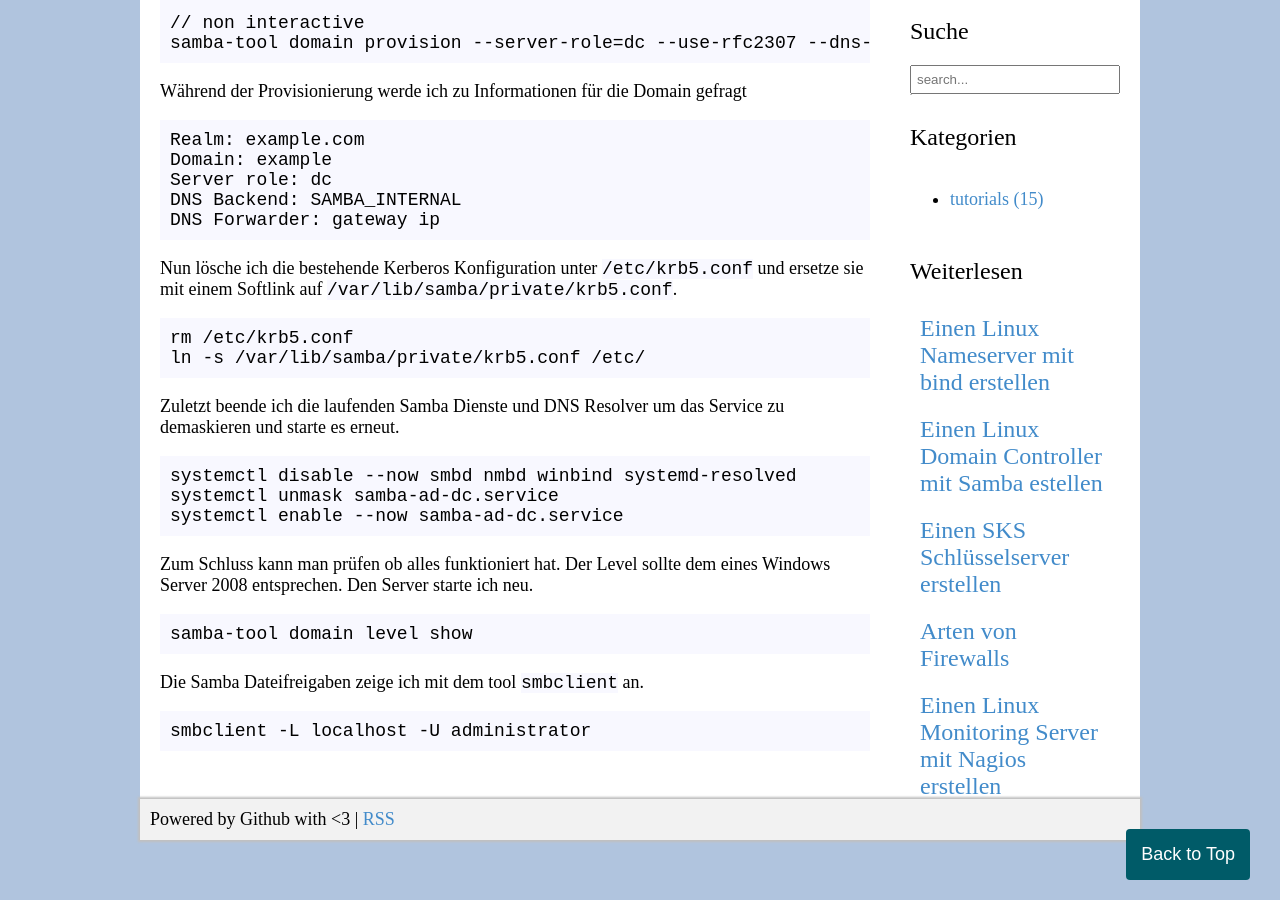
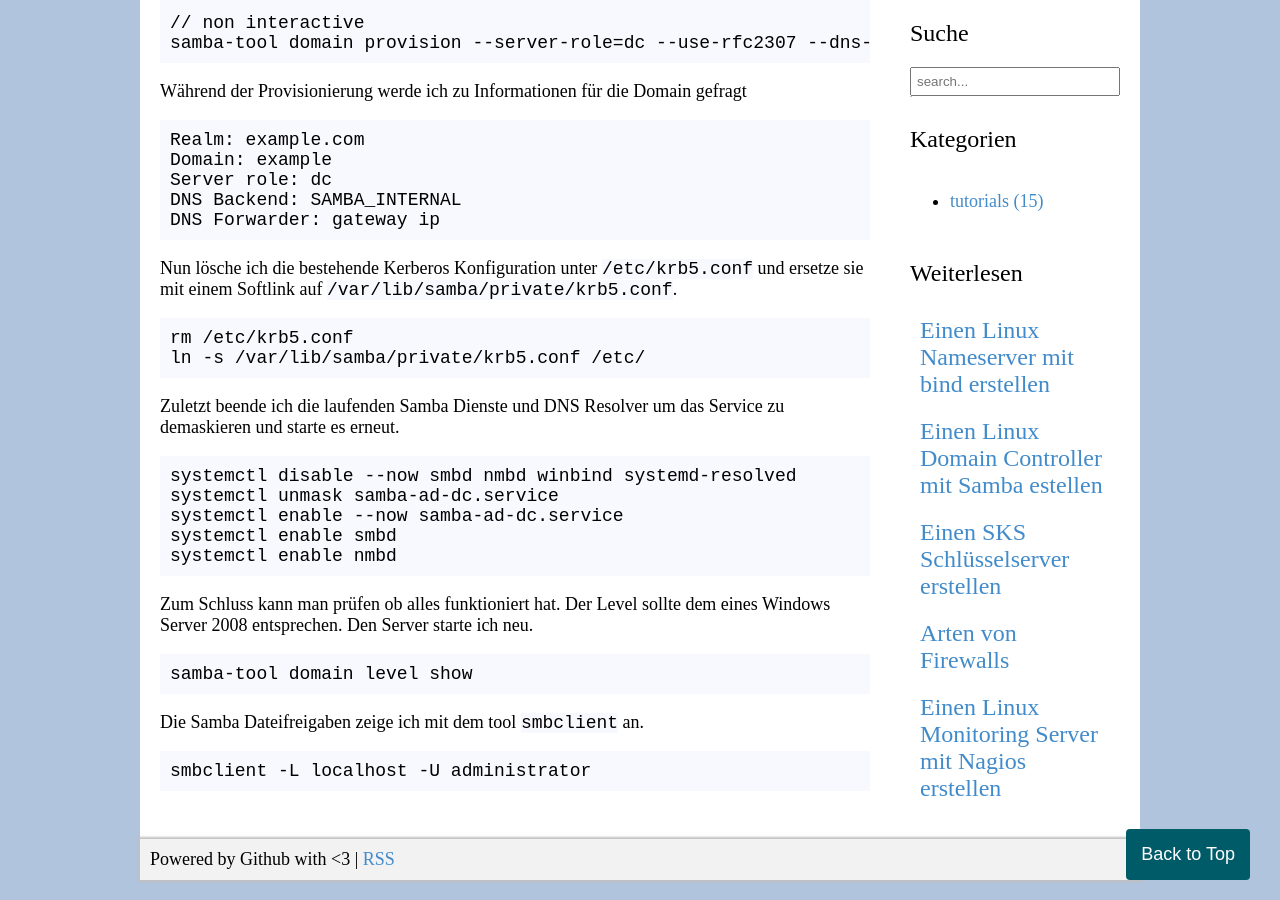
Before and after one commit to zarat/zarat.github.io, a Jekyll site: the page built from _posts/2018-06-04-samba-domain-controller.markdown, in a window 1280 px wide and 900 px high, scrolled down 1276 px. Built offline with Jekyll 4.4.1, drawn with Linux system fonts in a browser that asks for light colours.

Commit message:
Update 2018-06-04-samba-domain-controller.markdown

```diff
--- a/_posts/2018-06-04-samba-domain-controller.markdown
+++ b/_posts/2018-06-04-samba-domain-controller.markdown
@@ -81,6 +81,8 @@ Zuletzt beende ich die laufenden Samba Dienste und DNS Resolver um das Service z
 systemctl disable --now smbd nmbd winbind systemd-resolved
 systemctl unmask samba-ad-dc.service
 systemctl enable --now samba-ad-dc.service
+systemctl enable smbd
+systemctl enable nmbd
 </pre>
 
 Zum Schluss kann man prüfen ob alles funktioniert hat. Der Level sollte dem eines Windows Server 2008 entsprechen. Den Server starte ich neu.
```
